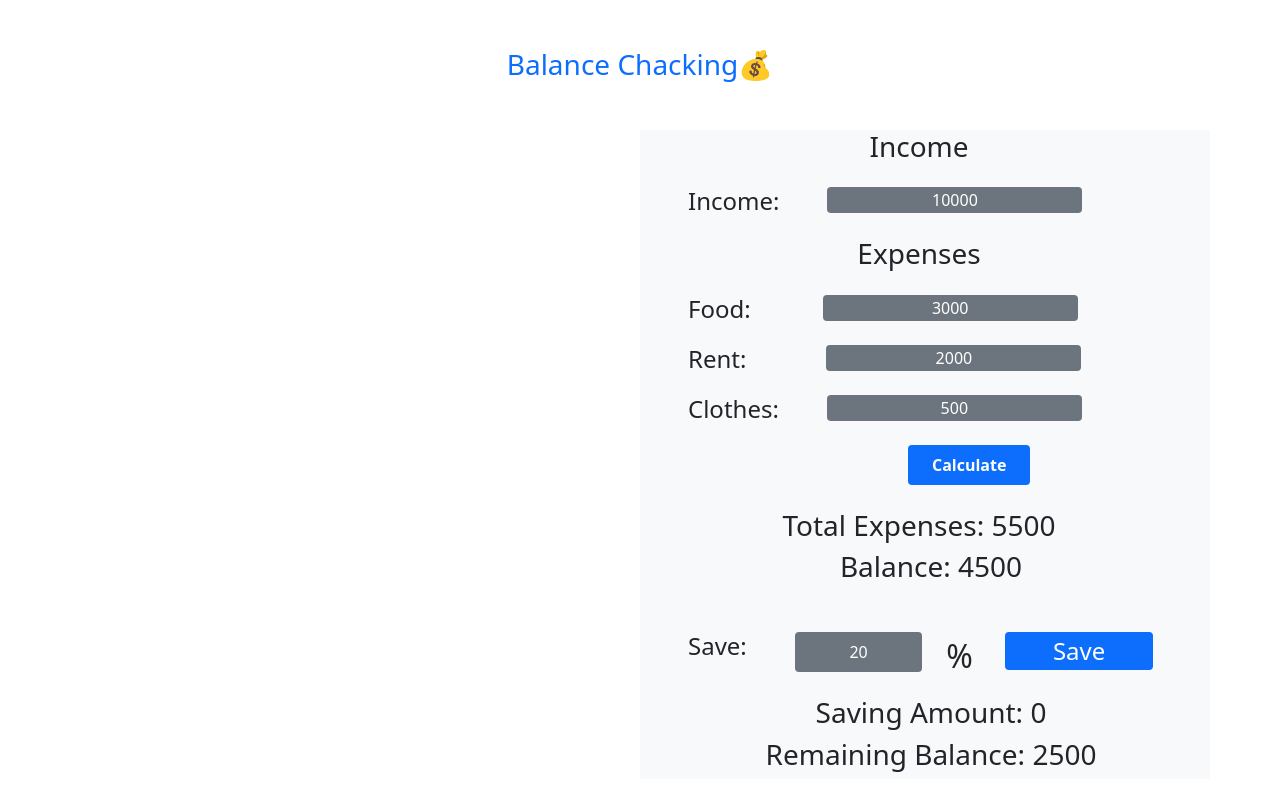
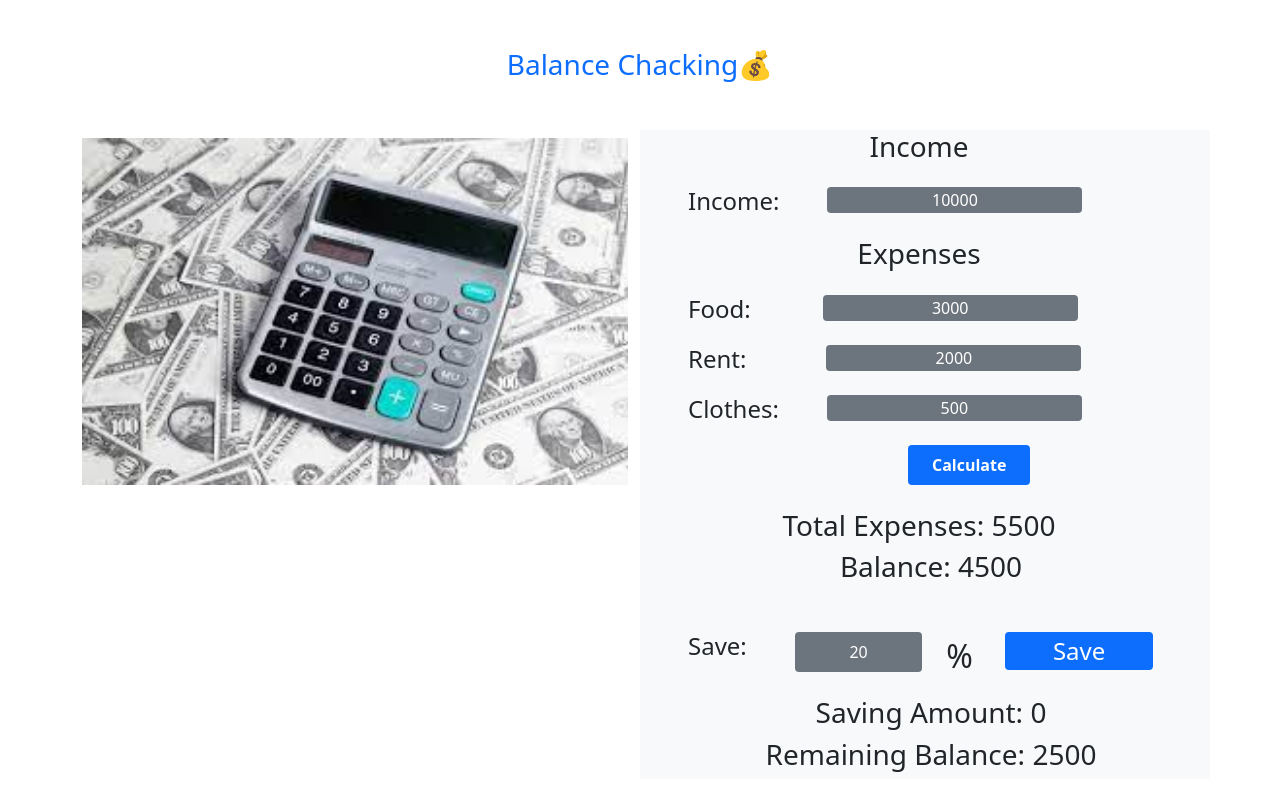
Before and after one commit to nahyankamal2021/Assignment, a plain HTML site: page index.html in a window 1280 px wide. Drawn offline with nearby package versions, Linux system fonts and the light colour scheme.

Commit message:
image added

```diff
--- a/index.html
+++ b/index.html
@@ -20,7 +20,7 @@
         <h3 class="text-center text-primary">Balance Chacking💰</h3>
         <section class="row mt-5">
             <div class="col-lg-6 col-sm-12 mt-2">
-                <img class="img-fluid w-100" src="./img/Money_Calculator.jpg" alt="">
+                <img class="img-fluid w-100" src="Money_Calculator.jpg" alt="">
             </div>
 
             <!-- Form Started -->
```
